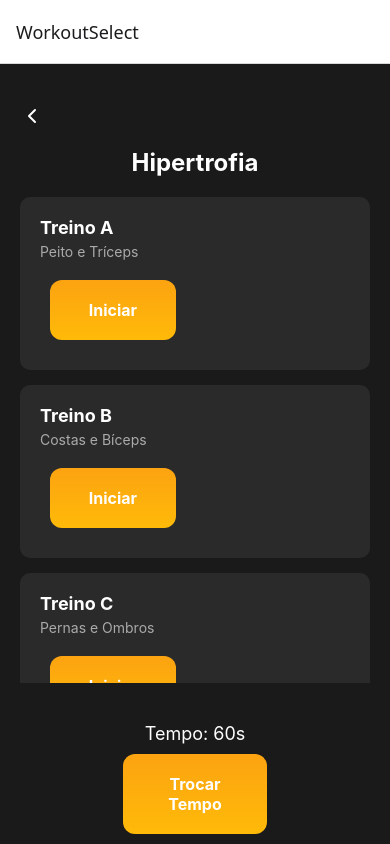
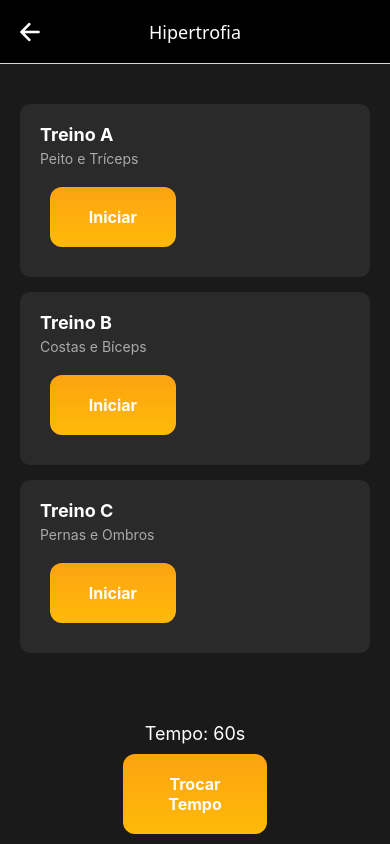
Before and after one commit to Caetano-Uriel/GoGym, a React Native app: screen /WorkoutSelect in a window 390 px wide. Built offline with nearby package versions, Linux system fonts and the light colour scheme.

Commit message:
botao treino ja funcionando

```diff
--- a/App.js
+++ b/App.js
@@ -1,7 +1,7 @@
 import { StatusBar } from "expo-status-bar";
 import { StyleSheet, Text, View } from "react-native";
-import { NavigationContainer } from '@react-navigation/native';
-import { createNativeStackNavigator } from '@react-navigation/native-stack';
+import { NavigationContainer } from "@react-navigation/native";
+import { createNativeStackNavigator } from "@react-navigation/native-stack";
 import React from "react";
 import LoginScreen from "./src/screens/LoginScreen.js";
 import RegisterScreen from "./src/screens/RegisterScreen.js";
@@ -9,18 +9,40 @@ import HomeScreen from "./src/screens/HomeScreen.js";
 import FriendsScreen from "./src/screens/FriendsScreen";
 import WorkoutSelectScreen from "./src/screens/WorkoutSelectScreen.js";
 import WorkoutCreateScreen from "./src/screens/WorkoutCreateScreen.js";
+import { Ionicons } from "@expo/vector-icons"; // Importa o Ionicons aqui!
 const Stack = createNativeStackNavigator();
 
 export default function App() {
   return (
     <NavigationContainer>
-      <Stack.Navigator initialRouteName="WorkoutSelect">
-        <Stack.Screen name="WorkoutSelect" component={WorkoutSelectScreen} />
+      <Stack.Navigator initialRouteName="Home">
         <Stack.Screen name="Home" component={HomeScreen} />
+        <Stack.Screen
+          name="WorkoutSelect"
+          component={WorkoutSelectScreen}
+          options={({ navigation }) => ({
+            title: "Hipertrofia",
+            headerStyle: {
+              backgroundColor: "#000", // fundo preto no topo
+            },
+            headerTintColor: "#fff", // cor do ícone e do título
+            headerTitleAlign: "center", // título centralizado
+            headerLeft: () => (
+              <Ionicons
+                name="arrow-back"
+                size={28}
+                color="white"
+                style={{ marginLeft: 16 }}
+                onPress={() => navigation.navigate("Home")}
+              />
+            ),
+          })}
+        />
       </Stack.Navigator>
     </NavigationContainer>
   );
 }
+
 // export default function App() {
 //   //return <LoginScreen />;
 //   //return <RegisterScreen />;
--- a/src/screens/HomeScreen.js
+++ b/src/screens/HomeScreen.js
@@ -30,6 +30,7 @@ const navigation = useNavigation();
         <Button
           icon={<FontAwesome5 name="dumbbell" size={24} color="white" />}
           title="Treino"
+          onPress={() => navigation.navigate("WorkoutSelect")}
         />
         <Button
           icon={<Ionicons name="bar-chart" size={24} color="white" />}
--- a/src/screens/WorkoutSelectScreen.js
+++ b/src/screens/WorkoutSelectScreen.js
@@ -3,9 +3,6 @@ import { View, Text, FlatList } from "react-native";
 import { styles } from "../styles/workoutSelectStyles";
 import Button from "../components/Button";
 import { useNavigation } from "@react-navigation/native";
-import {BackButton} from '../components/BackButton';
-
-
 
 const treinos = [
   { id: "1", nome: "Treino A", detalhes: "Peito e Tríceps" },
@@ -18,16 +15,6 @@ export default function WorkoutSelectScreen() {
 
   return (
     <View style={styles.container}>
-      {/* Botão de voltar */}
-      <View style={styles.topBar}>
-      <Button
-  icon={<BackButton/>}
-  variant="iconOnly"
-  onPress={() => navigation.navigate('Home')}
-/>
-      </View>
-
-      <Text style={styles.title}>Hipertrofia</Text>
 
       {/* FlatList para treinos */}
       <FlatList
--- a/src/styles/workoutSelectStyles.js
+++ b/src/styles/workoutSelectStyles.js
@@ -5,10 +5,19 @@ export const styles = StyleSheet.create({
     backgroundColor: "#1a1a1a",
     paddingHorizontal: 20,
     paddingTop: 40,
+  },topBar: {
+    flexDirection: 'row', // Ícone e texto lado a lado
+    alignItems: 'center', // Alinha eles verticalmente
+    paddingHorizontal: 16,
+    paddingVertical: 12,
   },
-  topBar: {
-    marginBottom: 20,
+  pageTitle: {
+    fontSize: 24,
+    fontWeight: 'bold',
+    color: 'white',
+    marginLeft: 12, // espaço entre o ícone e o texto
   },
+
   title: {
     color: "#fff",
     fontSize: 24,
```
